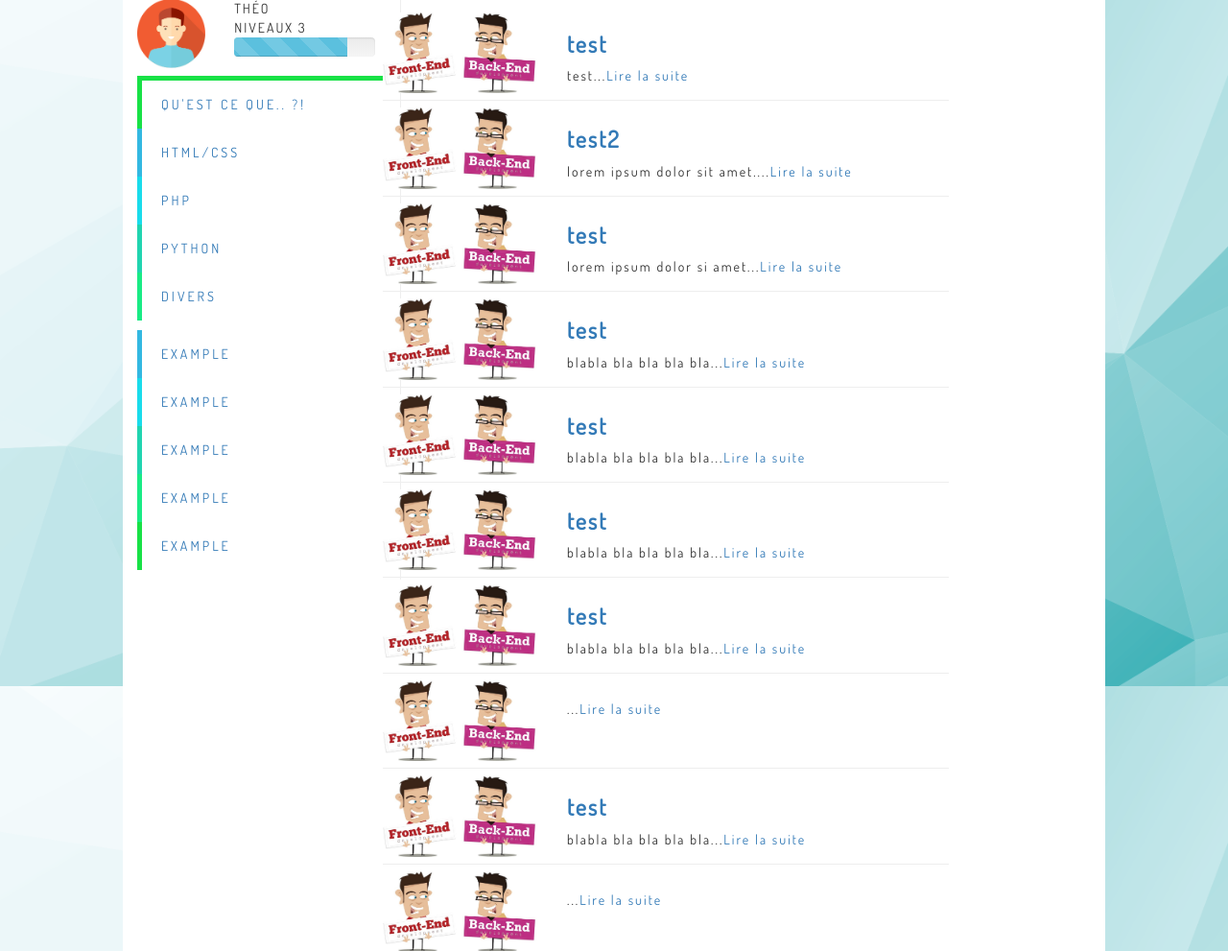
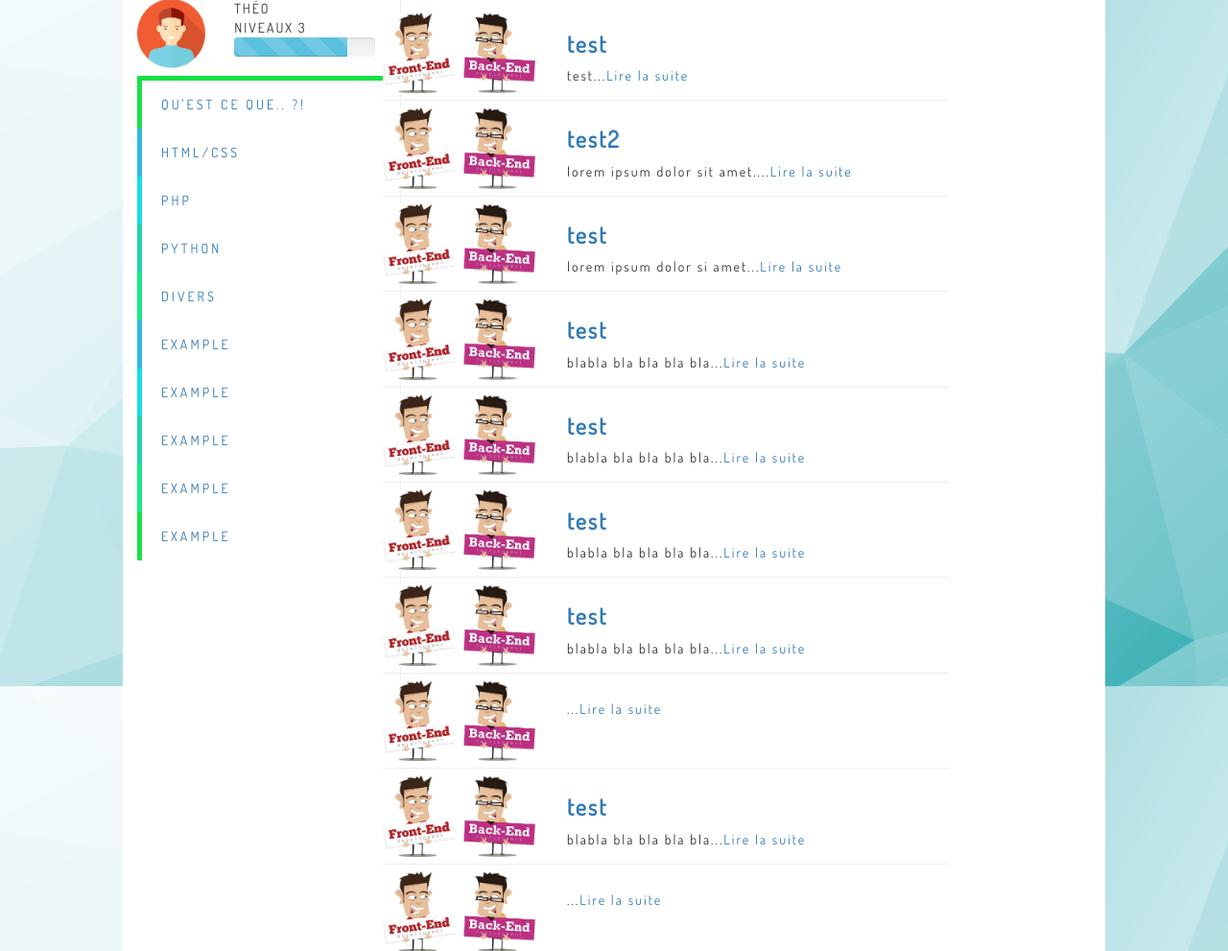
Before and after one commit to ExoHyb/theomartin.fr, a PHP site: page /template_blog.php in a window 1280 px wide. Shown: the part 85-1076 px from the top of the page at 96% size. Run offline with PHP 8.4, Linux system fonts and the light colour scheme; data comes from the database, SQL or seed files in the repository; some libraries are stand-ins or nearby versions.

Commit message:
Modification menu blog

```diff
--- a/css/sass/_menu-blog.scss
+++ b/css/sass/_menu-blog.scss
@@ -3,6 +3,7 @@
 	position: fixed;
 	text-transform: uppercase;
 	border-right: 1px solid #eee;
+	height: 89%;
 	ul {
 		list-style: none;
 		padding: 0;
--- a/css/style.css
+++ b/css/style.css
@@ -112,6 +112,7 @@ h3 {
   position: fixed;
   text-transform: uppercase;
   border-right: 1px solid #eee;
+  height: 89%;
 }
 .menu-blog ul {
   list-style: none;
--- a/menu_blog.php
+++ b/menu_blog.php
@@ -25,11 +25,6 @@
 		<li><a class="color2" href="#">PHP</a></li>
 		<li><a class="color3" href="#">Python</a></li>
 		<li><a class="color4" href="#">Divers</a></li>
-	</ul>
-
-
-<!-- 	<h4>Les derniers articles</h4> -->
-	<ul>
 		<li><a class="color1" href="#">Example</a></li>
 		<li><a class="color2" href="#">Example</a></li>
 		<li><a class="color3" href="#">Example</a></li>
```
Also changed, not shown: 1 other file.
